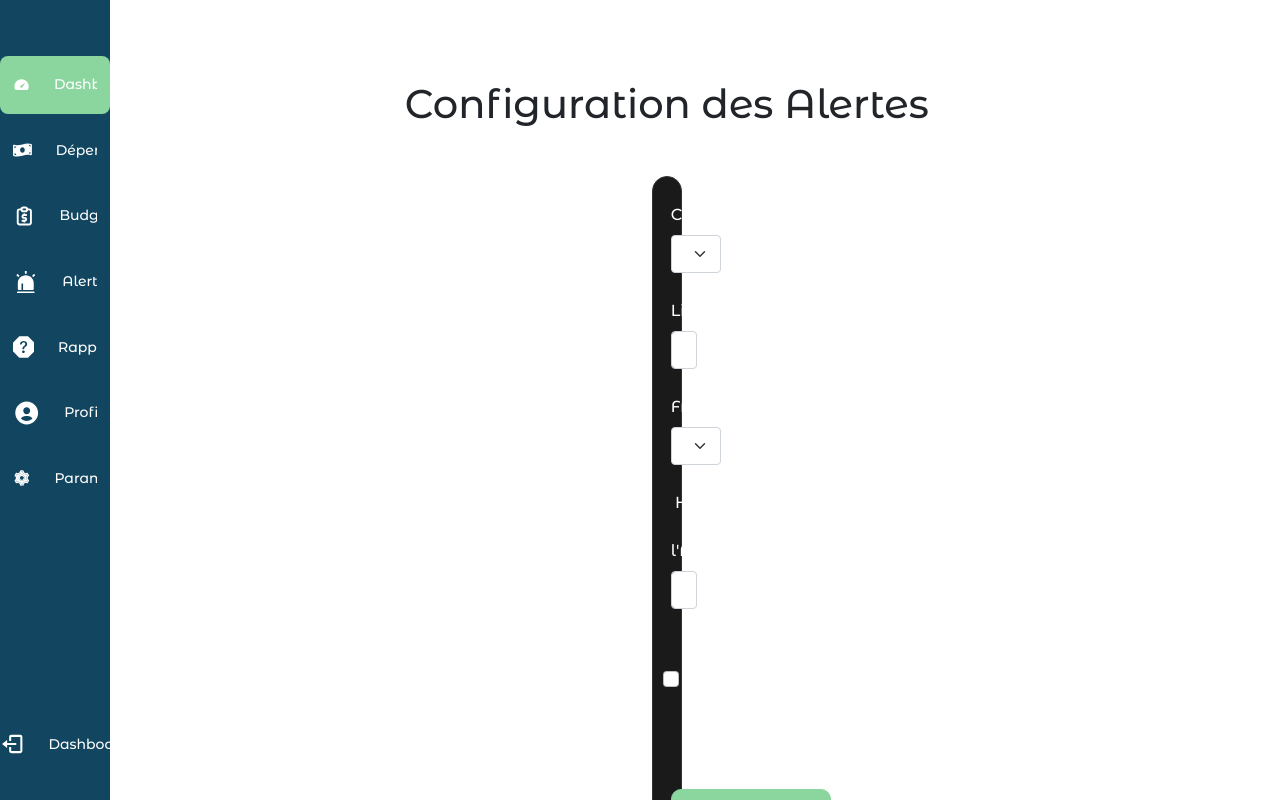
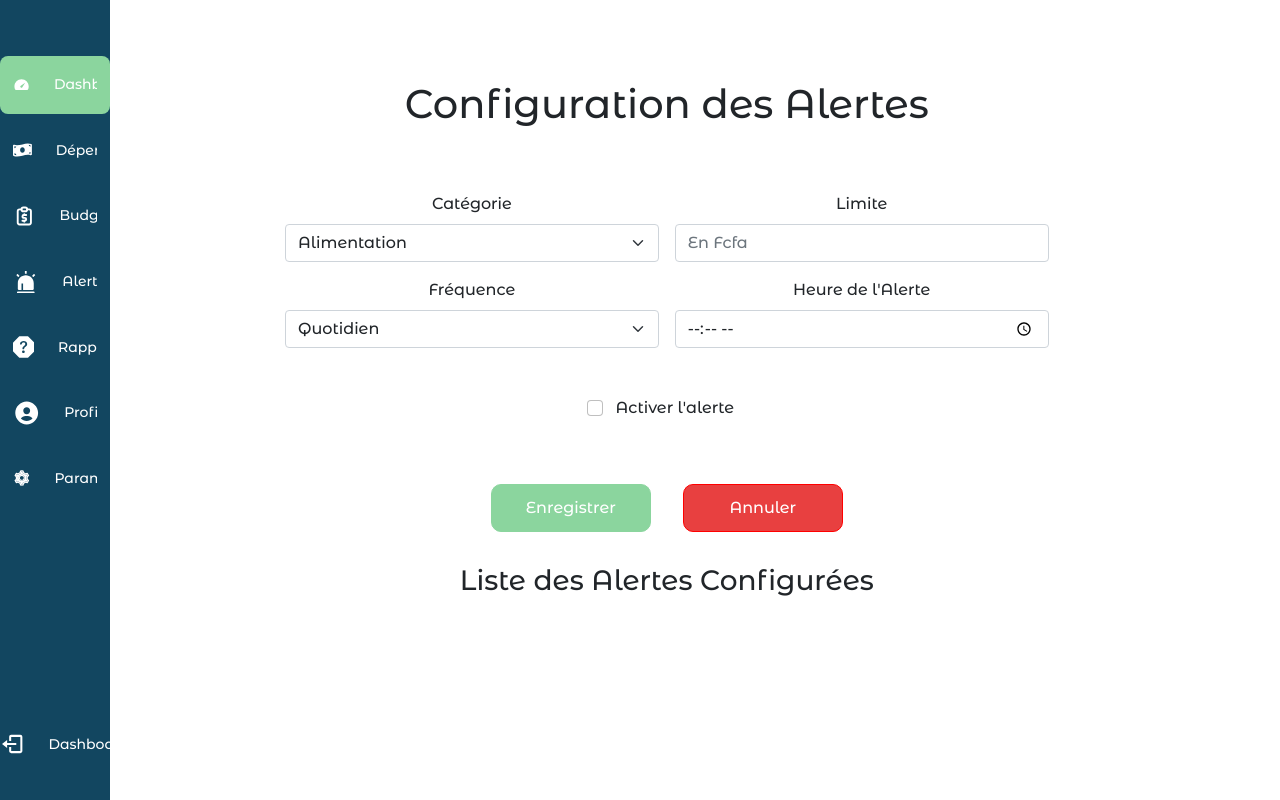
Before and after one commit to MarieConstance/ECONO_PRO, a React (Vite) app: page /Alerte in a window 1280 px wide. Shown: the top 800 px of the page. Built offline with nearby package versions, Linux system fonts and the light colour scheme; no server answers.

Commit message:
mise au point

```diff
--- a/src/Style/login.css
+++ b/src/Style/login.css
@@ -4,14 +4,14 @@
   --mon--autre--couleur: #8bd59e;
   --ma--couleur--text: #ffff;
 }
-.contenu-formulaire{
+.contenu-formulaire {
   width: 100%;
   align-items: center;
   justify-content: center;
   background-color: var(--ma-couleur-principale);
 }
 
-form {
+.form {
   flex-direction: column;
   gap: 10px;
   max-width: 30px;
@@ -20,7 +20,6 @@ form {
   background-color: #1a1a1a;
   color: #fff;
   border: 1px solid #333;
-
 }
 
 .title {
@@ -32,7 +31,6 @@ form {
   align-items: center;
   padding-left: 30px;
   color: var(--ma--couleur--text);
-
 }
 
 .title::before,
@@ -119,7 +117,7 @@ form {
   border-radius: 10px;
   color: #fff;
   font-size: 16px;
-  transform: .3s ease;
+  transform: 0.3s ease;
   background-color: #00bfff;
 }
 
```
Also changed, not shown: src/Style/Dashboard.css (+3 -4 lines).
